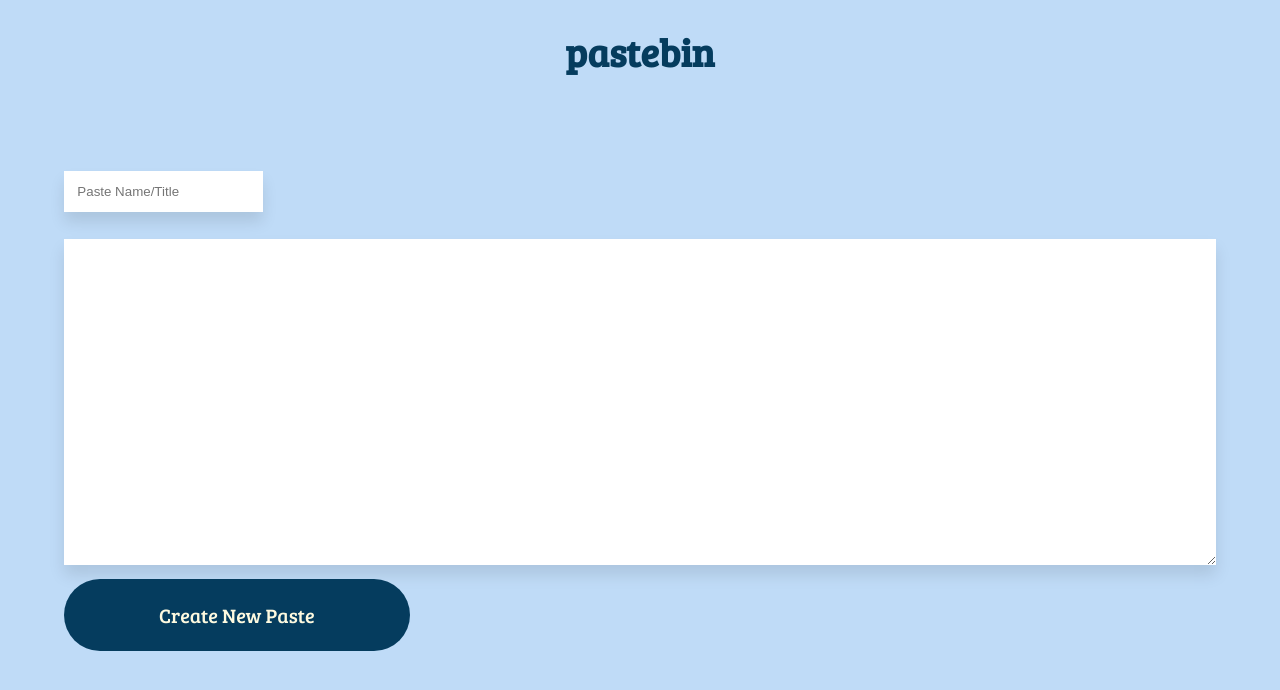
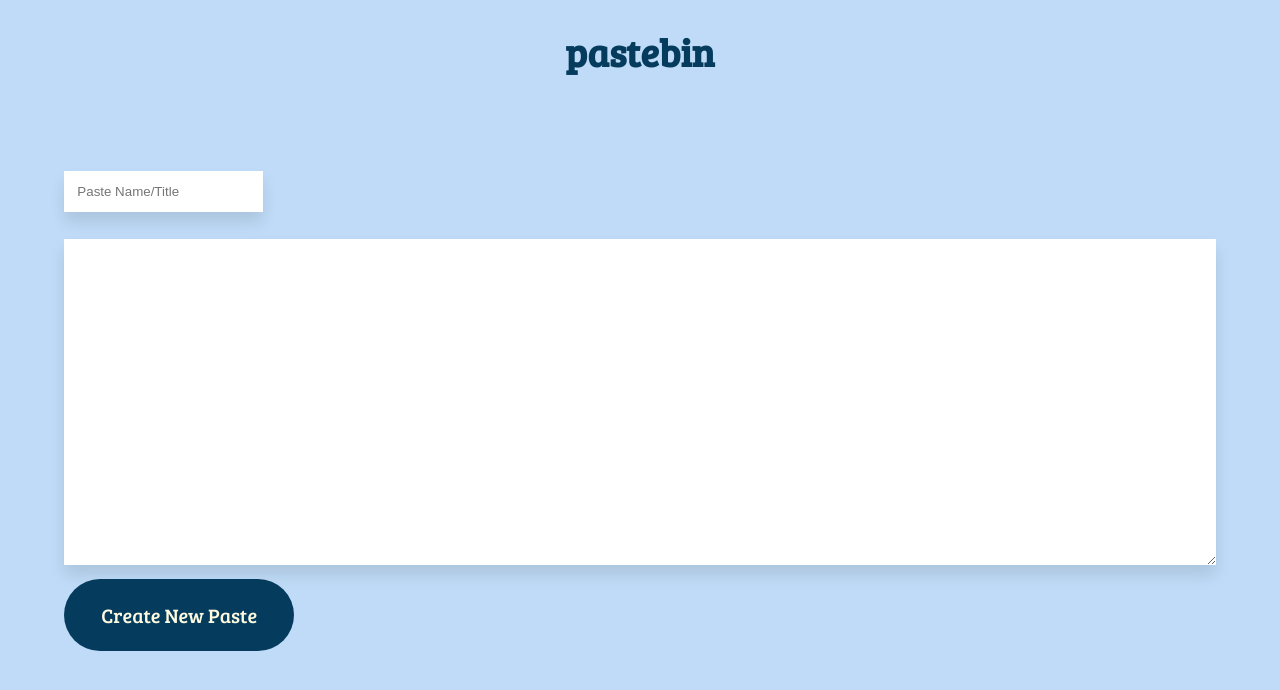
Before and after one commit to NzaQr/pastebin, a React (Create React App) app: page / in a window 1280 px wide. Shown: the top 690 px of the page. Built offline with nearby package versions, Linux system fonts and the light colour scheme.

Commit message:
Fix submit button style

```diff
--- a/src/components/Form.css
+++ b/src/components/Form.css
@@ -76,6 +76,6 @@
     max-width: 15%;
   }
   .submit {
-    max-width: 30%;
+    max-width: 20%;
   }
 }
```
